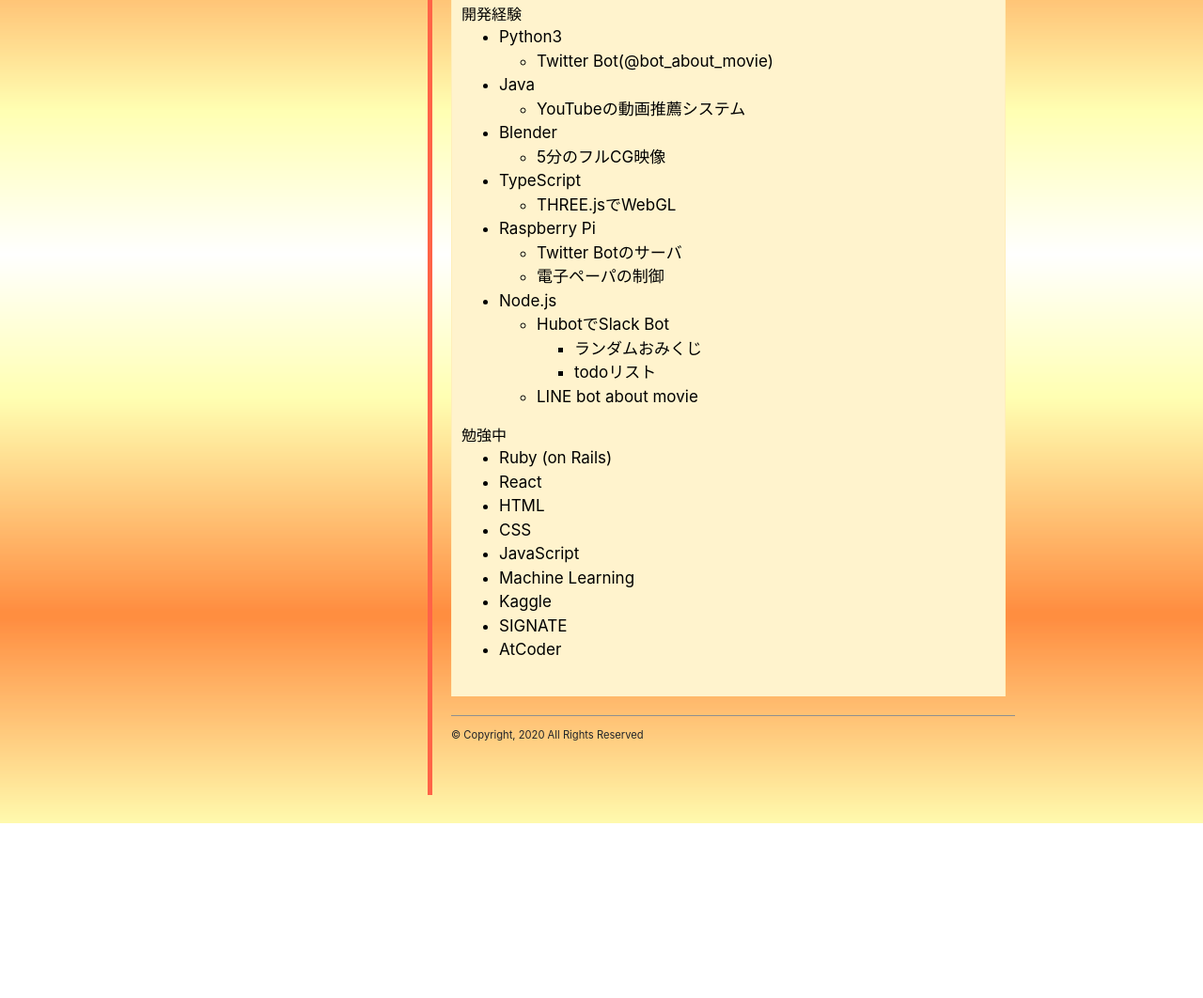
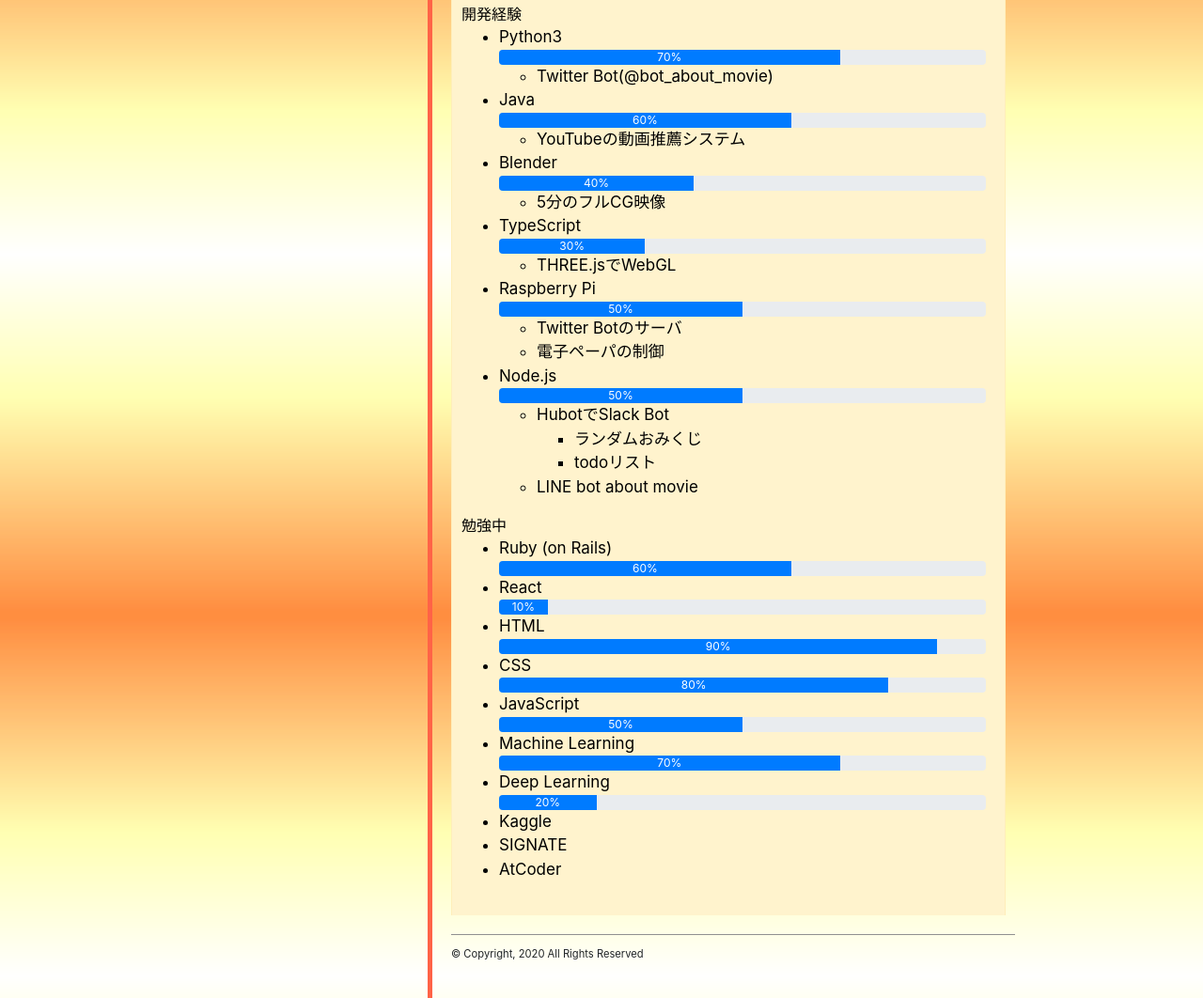
Before and after one commit to takeYY/takeyy.github.io, a plain HTML site: page index.html in a window 1280 px wide. Shown: the part 498-1560 px from the top of the page at 94% size. Before the commit the page ends 1374 px from the top, so only its background shows below. Drawn offline with nearby package versions, Linux system fonts and the light colour scheme.

Commit message:
プログレスバーの表示

```diff
--- a/index.html
+++ b/index.html
@@ -104,27 +104,51 @@
                                     開発経験
                                     <ul>
                                         <li>Python3</li>
+                                        <div class="progress">
+                                            <div class="progress-bar" role="progressbar" style="width: 70%;" aria-valuenow="70" aria-valuemin="0"
+                                                aria-valuemax="100">70%</div>
+                                        </div>
                                         <ul>
                                             <li>Twitter Bot(@bot_about_movie)</li>
                                         </ul>
                                         <li>Java</li>
+                                        <div class="progress">
+                                            <div class="progress-bar" role="progressbar" style="width: 60%;" aria-valuenow="60" aria-valuemin="0"
+                                                aria-valuemax="100">60%</div>
+                                        </div>
                                         <ul>
                                             <li>YouTubeの動画推薦システム</li>
                                         </ul>
                                         <li>Blender</li>
+                                        <div class="progress">
+                                            <div class="progress-bar" role="progressbar" style="width: 40%;" aria-valuenow="40" aria-valuemin="0"
+                                                aria-valuemax="100">40%</div>
+                                        </div>
                                         <ul>
                                             <li>5分のフルCG映像</li>
                                         </ul>
                                         <li>TypeScript</li>
+                                        <div class="progress">
+                                            <div class="progress-bar" role="progressbar" style="width: 30%;" aria-valuenow="30" aria-valuemin="0"
+                                                aria-valuemax="100">30%</div>
+                                        </div>
                                         <ul>
                                             <li>THREE.jsでWebGL</li>
                                         </ul>
                                         <li>Raspberry Pi</li>
+                                        <div class="progress">
+                                            <div class="progress-bar" role="progressbar" style="width: 50%;" aria-valuenow="50" aria-valuemin="0"
+                                                aria-valuemax="100">50%</div>
+                                        </div>
                                         <ul>
                                             <li>Twitter Botのサーバ</li>
                                             <li>電子ペーパの制御</li>
                                         </ul>
                                         <li>Node.js</li>
+                                        <div class="progress">
+                                            <div class="progress-bar" role="progressbar" style="width: 50%;" aria-valuenow="50" aria-valuemin="0"
+                                                aria-valuemax="100">50%</div>
+                                        </div>
                                         <ul>
                                             <li>
                                                 HubotでSlack Bot
@@ -141,11 +165,40 @@
                                     勉強中
                                     <ul>
                                         <li>Ruby (on Rails)</li>
+                                        <div class="progress">
+                                            <div class="progress-bar" role="progressbar" style="width: 60%;" aria-valuenow="60" aria-valuemin="0"
+                                                aria-valuemax="100">60%</div>
+                                        </div>
                                         <li>React</li>
+                                        <div class="progress">
+                                            <div class="progress-bar" role="progressbar" style="width: 10%;" aria-valuenow="10" aria-valuemin="0"
+                                                aria-valuemax="100">10%</div>
+                                        </div>
                                         <li>HTML</li>
+                                        <div class="progress">
+                                            <div class="progress-bar" role="progressbar" style="width: 90%;" aria-valuenow="90" aria-valuemin="0"
+                                                aria-valuemax="100">90%</div>
+                                        </div>
                                         <li>CSS</li>
+                                        <div class="progress">
+                                            <div class="progress-bar" role="progressbar" style="width: 80%;" aria-valuenow="80" aria-valuemin="0"
+                                                aria-valuemax="100">80%</div>
+                                        </div>
                                         <li>JavaScript</li>
+                                        <div class="progress">
+                                            <div class="progress-bar" role="progressbar" style="width: 50%;" aria-valuenow="50" aria-valuemin="0"
+                                                aria-valuemax="100">50%</div>
+                                        </div>
                                         <li>Machine Learning</li>
+                                        <div class="progress">
+                                            <div class="progress-bar" role="progressbar" style="width: 70%;" aria-valuenow="70" aria-valuemin="0"
+                                                aria-valuemax="100">70%</div>
+                                        </div>
+                                        <li>Deep Learning</li>
+                                        <div class="progress">
+                                            <div class="progress-bar" role="progressbar" style="width: 20%;" aria-valuenow="20" aria-valuemin="0"
+                                                aria-valuemax="100">20%</div>
+                                        </div>
                                         <li>Kaggle</li>
                                         <li>SIGNATE</li>
                                         <li>AtCoder</li>
```
